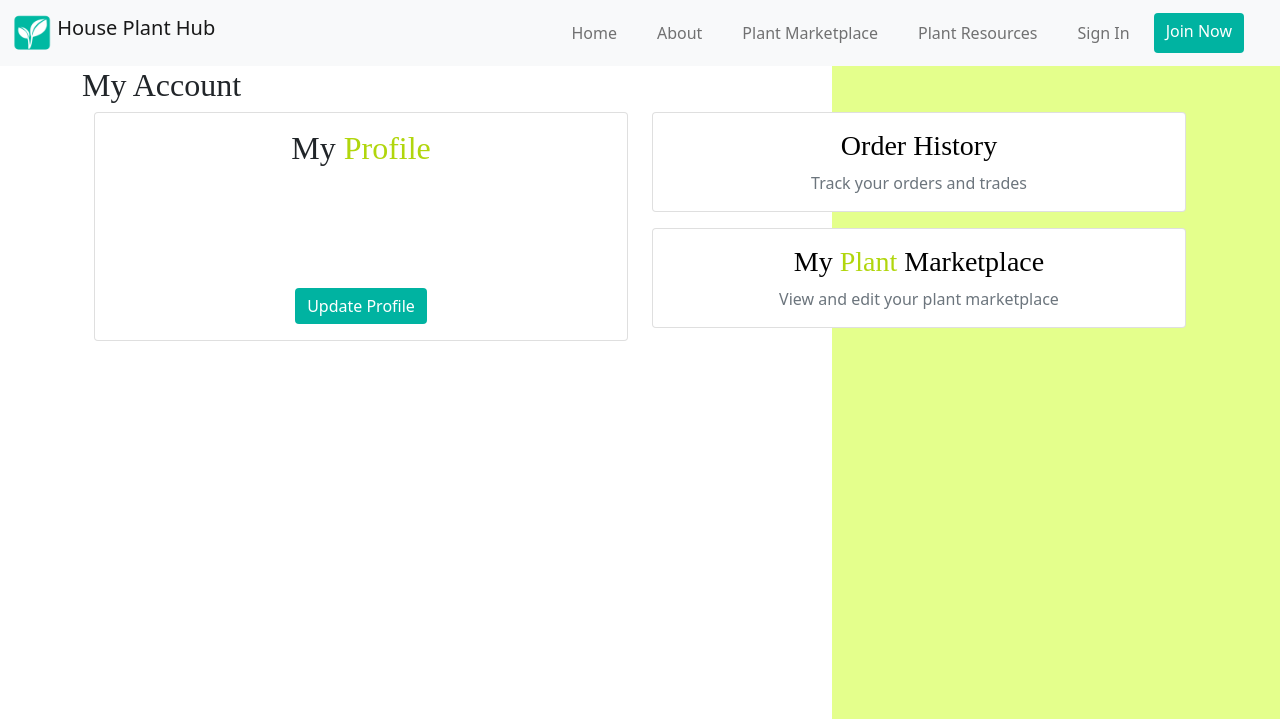
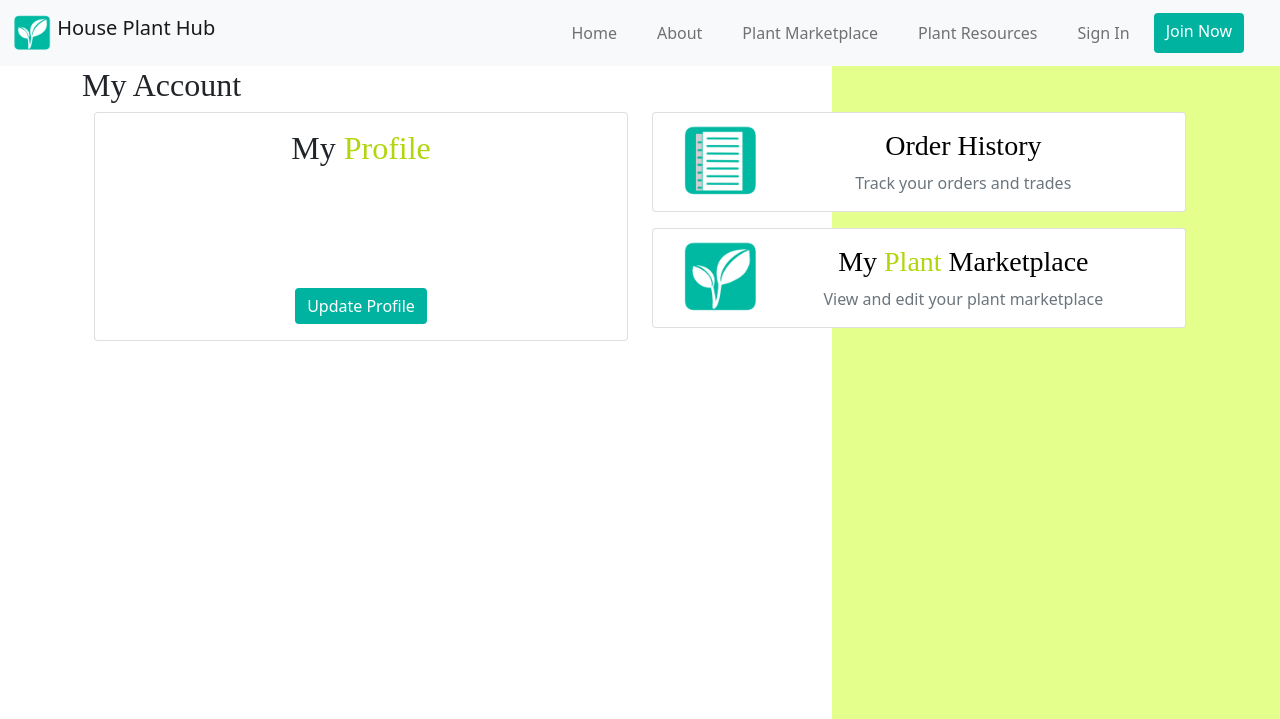
Before and after one commit to Harmony222/house-plant-bst, a Django app: page /user/profile/ in a window 1280 px wide. Shown: the top 719 px of the page. Run offline with Django 4.2, Linux system fonts and the light colour scheme.

Commit message:
add icons to account dash cards

```diff
--- a/house_plant_bst/static/styles/user.css
+++ b/house_plant_bst/static/styles/user.css
@@ -3,6 +3,11 @@ a.card-link {
     color: black;
 }
 
-a.card-link div.card-body:hover {
+a.card-link div.card:hover {
     background-color: #e8e8e8;
 }
+
+img.img-fluid.user-card-icon {
+    width: 5rem;
+    margin-top: 0.5rem;
+}
--- a/house_plant_bst/templates/user/profile.html
+++ b/house_plant_bst/templates/user/profile.html
@@ -8,7 +8,7 @@
 
 <h2>My Account</h2>
 <div class="container">
-    <div class="row">
+    <div class="row row-cols-2">
         <div class="col">
             <div class="card text-center">
               <div class="card-body">
@@ -30,12 +30,19 @@
         </div>
 
         <div class="col">
-          <div class="row  mb-3">
+          <div class="row">
             <a href="#" class="card-link">
               <div class="card text-center">
-                <div class="card-body">
-                  <h3 class="card-title">Order History</h3>
-                  <p class="card-text text-muted">Track your orders and trades</p>
+                <div class="row g-0">
+                  <div class="col-md-3">
+                    <img src="{% static 'images/orders_icon.png' %}" class="img-fluid rounded-start user-card-icon">
+                  </div>
+                  <div class="col-md-8">
+                    <div class="card-body px-0">
+                      <h3 class="card-title">Order History</h3>
+                      <p class="card-text text-muted">Track your orders and trades</p>
+                    </div>
+                  </div>
                 </div>
               </div>
             </a>
@@ -44,17 +51,26 @@
           <div class="row my-3">
             <a href="#" class="card-link">
               <div class="card text-center">
-                <div class="card-body">
-                  <h3 class="card-title">My <span class="h-text">Plant </span>Marketplace</h3>
-                  <p class="card-text text-muted">View and edit your plant marketplace</p>
+                <div class="row g-0">
+                  <div class="col-md-3">
+                    <img src="{% static 'images/navbar_icon.png' %}" class="img-fluid rounded-start user-card-icon">
+                  </div>
+                  <div class="col-md-8">
+                    <div class="card-body px-0">
+                      <h3 class="card-title">My <span class="h-text">Plant </span>Marketplace</h3>
+                      <p class="card-text text-muted">View and edit your plant marketplace</p>
+                    </div>
+                  </div>
                 </div>
+              </div>
               </div>
             </a>
           </div>
+
+        </div>
       </div>
     </div>
 </div>
-
 
 <!-- Decorative green block div in background -->
 <div class="decorative-bg-div"></div>
```
Also changed, not shown: house_plant_bst/static/images/orders_icon.png (added).
